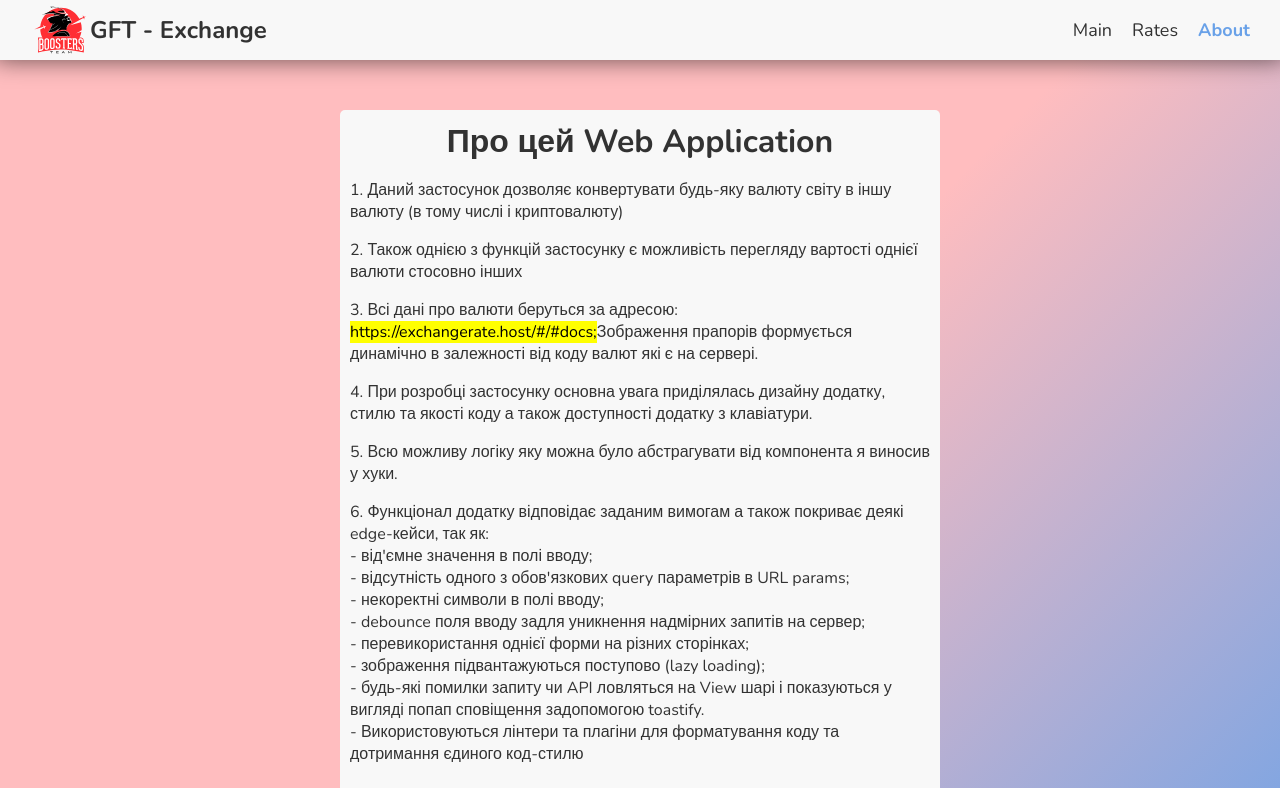
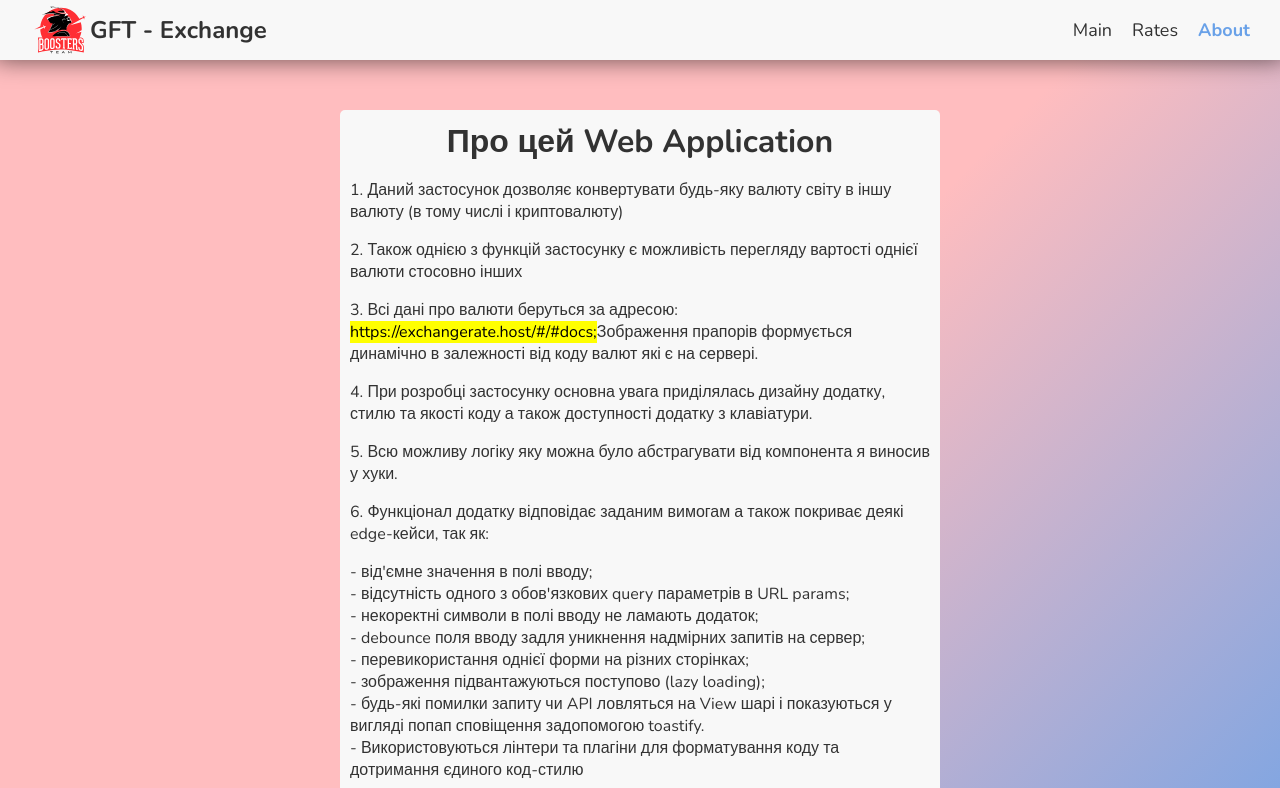
Before and after one commit to v4voloshyn/GFT-Exchange, a React (Vite) app: page /about in a window 1280 px wide. Shown: the top 788 px of the page. Built offline with nearby package versions, Linux system fonts and the light colour scheme.

Commit message:
chore: about page, regex and Readme

```diff
--- a/src/pages/about/about.page.tsx
+++ b/src/pages/about/about.page.tsx
@@ -31,10 +31,11 @@ export const About: FC = () => {
         <p>
           6. Функціонал додатку відповідає заданим вимогам а також покриває деякі edge-кейси, так
           як:
+        </p>
         <ul>
-            <li>- від&apos;ємне значення в полі вводу;</li>{' '}
-            <li>- відсутність одного з обов&apos;язкових query параметрів в URL params;</li>{' '}
-            <li>- некоректні символи в полі вводу;</li>{' '}
+          <li>- від&apos;ємне значення в полі вводу;</li>
+          <li>- відсутність одного з обов&apos;язкових query параметрів в URL params;</li>
+          <li>- некоректні символи в полі вводу не ламають додаток;</li>
           <li>- debounce поля вводу задля уникнення надмірних запитів на сервер;</li>
           <li>- перевикористання однієї форми на різних сторінках;</li>
           <li>- зображення підвантажуються поступово (lazy loading);</li>
@@ -57,7 +58,6 @@ export const About: FC = () => {
           P.S.S. Тести будуть unit - я використовую vitest, testing-library/react а також
           testing-library/userEvent як доповнення до другого
         </h4>
-        </p>
       </div>
     </div>
   );
```
Also changed, not shown: 1 other file (tests, documents, lock files or other folders). Lines whose indentation alone changed are shown as unchanged.
